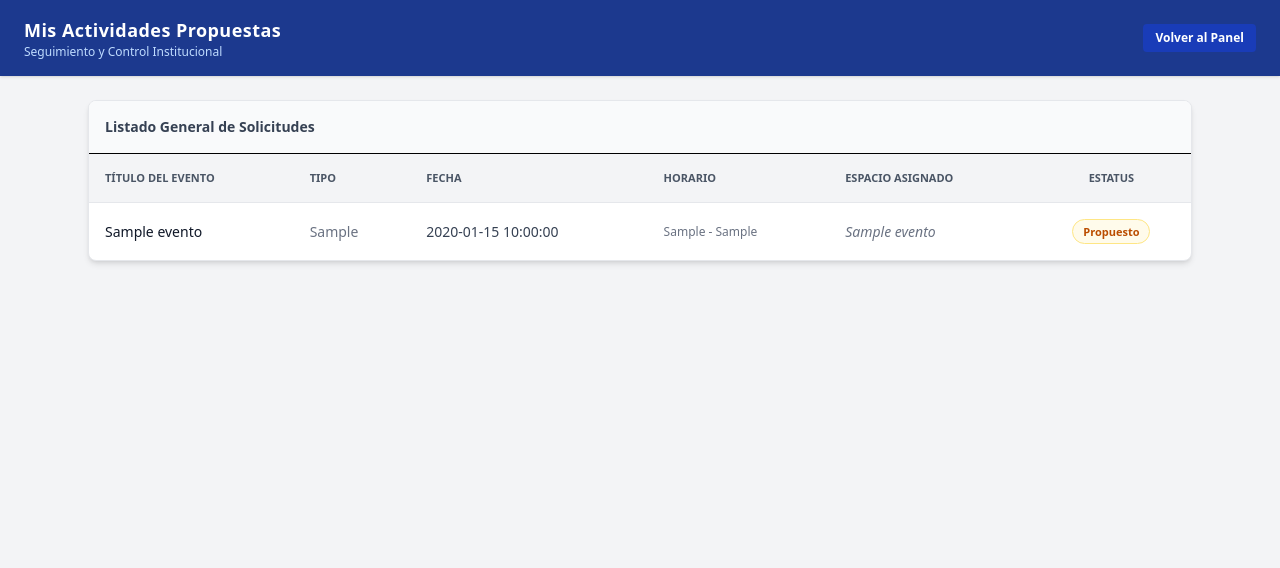
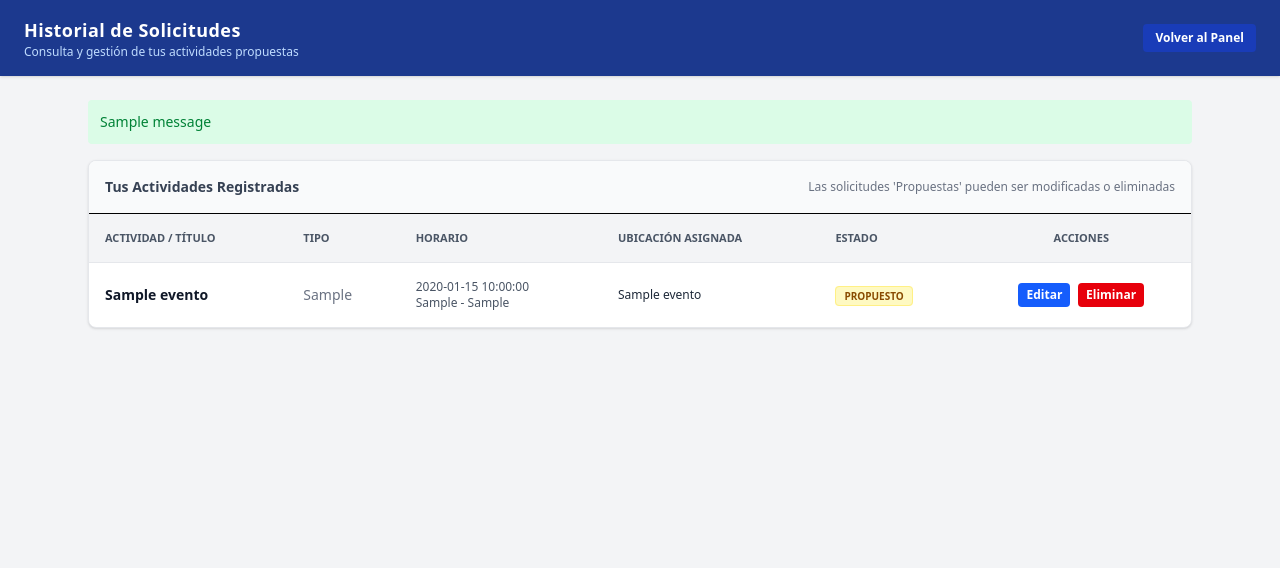
Before and after one commit to Yosismararcia/SGJC-FaCyT, a Flask app: template templates/historial.html in a window 1280 px wide. Shown: the top 568 px of the page. Run offline with Flask 3, Linux system fonts and the light colour scheme; the template is opened without the code that fills it: most values are stand-ins (such as "Sample title", 1, 10 or a date in 2020); one stand-in notice (Sample message) is shown.

Commit message:
feat: implement complete CRUD lifecycle for event proposals

```diff
--- a/main.py
+++ b/main.py
@@ -1,4 +1,3 @@
-#MODIFICADO PORQUE NO ME DEJABA DARLE CLICK AL BOTON DE CREAER EVENTO
 import os
 from flask import Flask, render_template, request, redirect, url_for, flash, session, jsonify
 import pymysql
@@ -38,7 +37,6 @@ def inicializar_base_de_datos():
             if cursor.execute("SELECT COUNT(*) AS total FROM estados;") and cursor.fetchone()['total'] == 0:
                 cursor.executemany("INSERT INTO estados (nombre) VALUES (%s);", [('Propuesto',), ('Solicitado',), ('Aprobado',), ('Cancelado',)])
 
-# Precarga de Espacios Físicos de la FaCyT si la tabla está vacía
             if cursor.execute("SELECT COUNT(*) AS total FROM espacios;") and cursor.fetchone()['total'] == 0:
                 espacios_facyt = [
                     ('Auditorio FaCyT', 'Auditorio', 150, 'Planta Baja, Edificio de Aulas'),
@@ -54,7 +52,6 @@ def inicializar_base_de_datos():
             ]
             cursor.executemany("INSERT IGNORE INTO personal_autorizado (cedula, correo_institucional, tipo_personal) VALUES (%s, %s, %s);", usuarios_autorizados)
 
-# ---------------CORRECCIÓN DE RAÍZ: Insertar solo si NO existe para mantener estable el ID autoincremental
             cursor.execute("SELECT id FROM usuarios WHERE correo = 'admin.facyt@uc.edu.ve';")
             if not cursor.fetchone():
                 cursor.execute("SELECT id FROM roles WHERE nombre = 'Admin';")
@@ -63,13 +60,6 @@ def inicializar_base_de_datos():
                 cursor.execute("INSERT INTO usuarios (nombre_completo, correo, password_hash, cedula, role_id) VALUES (%s, %s, %s, %s, %s);", ('Administrador de Pruebas', 'admin.facyt@uc.edu.ve', pass_hash, '12345678', role_id))
 
             conexion.commit()
-            """
-            cursor.execute("DELETE FROM usuarios WHERE correo = 'admin.facyt@uc.edu.ve';")
-            cursor.execute("SELECT id FROM roles WHERE nombre = 'Admin';")
-            role_id = cursor.fetchone()['id']
-            pass_hash = generate_password_hash('admin123')
-            cursor.execute("INSERT INTO usuarios (nombre_completo, correo, password_hash, cedula, role_id) VALUES (%s, %s, %s, %s, %s);", ('Administrador de Pruebas', 'admin.facyt@uc.edu.ve', pass_hash, '12345678', role_id))
-            conexion.commit()"""
     finally:
         conexion.close()
 
@@ -142,7 +132,6 @@ def register():
 
 @app.route('/proponer', methods=['GET', 'POST'])
 def proponer_evento():
-    # Protección de ruta: si no está logueado, va al login
     if 'usuario_id' in session:
         if request.method == 'POST':
             titulo = request.form['titulo'].strip()
@@ -152,7 +141,6 @@ def proponer_evento():
             hora_fin = request.form['hora_fin']
             creador_id = session['usuario_id']
 
-            # Validación básica de tiempos lógicos
             if hora_inicio >= hora_fin:
                 flash('Error: La hora de inicio debe ser anterior a la de culminación.', 'error')
                 return render_template('proponer.html')
@@ -160,10 +148,9 @@ def proponer_evento():
             conexion = obtener_conexion()
             try:
                 with conexion.cursor() as cursor:
-                    # Buscamos el ID asignado al estado por defecto 'Propuesto'
                     cursor.execute("SELECT id FROM estados WHERE nombre = 'Propuesto';")
                     estado_id = cursor.fetchone()['id']
-                    # Insertamos el evento ligando la propuesta al usuario actual
+
                     sql_evento = """
                         INSERT INTO eventos (titulo, tipo_actividad, fecha, hora_inicio, hora_fin, estado_id, creador_id)
                         VALUES (%s, %s, %s, %s, %s, %s, %s);
@@ -189,9 +176,8 @@ def ver_historial():
         eventos = []
         try:
             with conexion.cursor() as cursor:
-                # Consulta relacional con JOINs para traer los nombres del estado y del espacio
                 sql = """
-                    SELECT e.titulo, e.tipo_actividad, e.fecha, e.hora_inicio, e.hora_fin,
+                    SELECT e.id, e.titulo, e.tipo_actividad, e.fecha, e.hora_inicio, e.hora_fin,
                            est.nombre AS estado_nombre, esp.nombre AS espacio_nombre
                     FROM eventos e
                     JOIN estados est ON e.estado_id = est.id
@@ -201,8 +187,6 @@ def ver_historial():
                 """
                 cursor.execute(sql, (creador_id,))
                 eventos = cursor.fetchall()
-
-                # Conversión opcional de tiempos/fechas a string si es necesario para evitar problemas de tipos en Jinja2
                 for ev in eventos:
                     ev['fecha'] = str(ev['fecha'])
                     ev['hora_inicio'] = str(ev['hora_inicio'])
@@ -211,21 +195,91 @@ def ver_historial():
             flash(f'Error al cargar el historial: {str(e)}', 'error')
         finally:
             conexion.close()
-
         return render_template('historial.html', eventos=eventos)
     return redirect(url_for('login'))
 
-#----------- NUEVA MODIFICACION AGREGADA DE LOS ADMIN PENDIENTES
+@app.route('/evento/editar/<int:evento_id>', methods=['GET', 'POST'])
+def editar_evento(evento_id):
+    if 'usuario_id' in session:
+        conexion = obtener_conexion()
+        try:
+            with conexion.cursor() as cursor:
+                # Verificar pertenencia y estado (Solo se editan si están 'Propuestos')
+                cursor.execute("""
+                    SELECT e.*, est.nombre AS estado_nombre
+                    FROM eventos e
+                    JOIN estados est ON e.estado_id = est.id
+                    WHERE e.id = %s AND e.creador_id = %s;
+                """, (evento_id, session['usuario_id']))
+                evento = cursor.fetchone()
+
+                if not border or evento['estado_nombre'] != 'Propuesto':
+                    flash('No puedes modificar un evento que ya fue procesado o no te pertenece.', 'error')
+                    return redirect(url_for('ver_historial'))
+
+                if request.method == 'POST':
+                    titulo = request.form['titulo'].strip()
+                    tipo_actividad = request.form['tipo_actividad']
+                    fecha = request.form['fecha']
+                    hora_inicio = request.form['hora_inicio']
+                    hora_fin = request.form['hora_fin']
+
+                    if hora_inicio >= hora_fin:
+                        flash('Error: La hora de inicio debe ser anterior.', 'error')
+                        return redirect(url_for('editar_evento', evento_id=evento_id))
+
+                    cursor.execute("""
+                        UPDATE eventos
+                        SET titulo = %s, tipo_actividad = %s, fecha = %s, hora_inicio = %s, hora_fin = %s
+                        WHERE id = %s;
+                    """, (titulo, tipo_actividad, fecha, hora_inicio, hora_fin, evento_id))
+                    conexion.commit()
+                    flash('Propuesta actualizada correctamente.', 'success')
+                    return redirect(url_for('ver_historial'))
+
+                # Formatear datos para el HTML
+                evento['fecha'] = str(evento['fecha'])
+                evento['hora_inicio'] = str(evento['hora_inicio'])[:5]
+                evento['hora_fin'] = str(evento['hora_fin'])[:5]
+                return render_template('editar_eventos.html', evento=evento)
+        finally:
+            conexion.close()
+    return redirect(url_for('login'))
+
+@app.route('/evento/eliminar/<int:evento_id>')
+def eliminar_evento(evento_id):
+    if 'usuario_id' in session:
+        conexion = obtener_conexion()
+        try:
+            with conexion.cursor() as cursor:
+                # Comprobar seguridad antes de borrar
+                cursor.execute("""
+                    SELECT e.*, est.nombre AS estado_nombre
+                    FROM eventos e
+                    JOIN estados est ON e.estado_id = est.id
+                    WHERE e.id = %s AND e.creador_id = %s;
+                """, (evento_id, session['usuario_id']))
+                evento = cursor.fetchone()
+
+                if evento and evento['estado_nombre'] == 'Propuesto':
+                    cursor.execute("DELETE FROM eventos WHERE id = %s;", (evento_id,))
+                    conexion.commit()
+                    flash('La propuesta ha sido eliminada permanentemente.', 'success')
+                else:
+                    flash('No puedes eliminar este evento.', 'error')
+        finally:
+            conexion.close()
+        return redirect(url_for('ver_historial'))
+    return redirect(url_for('login'))
+
 @app.route('/admin/pendientes')
 def admin_pendientes():
-    # Seguridad: Solo los Admin pueden entrar aquí
     if 'usuario_id' in session and session.get('rol') == 'Admin':
         conexion = obtener_conexion()
         solicitudes = []
         espacios = []
         try:
             with conexion.cursor() as cursor:
-                # 1. Buscar eventos con estatus 'Propuesto'
                 sql_solicitudes = """
                     SELECT e.id, e.titulo, e.tipo_actividad, e.fecha, e.hora_inicio, e.hora_fin,
                            u.nombre_completo AS solicitante, u.cedula
@@ -242,7 +296,6 @@ def admin_pendientes():
                     s['hora_inicio'] = str(s['hora_inicio'])
                     s['hora_fin'] = str(s['hora_fin'])
 
-                # 2. Buscar espacios físicos disponibles para llenar el menú desplegable
                 cursor.execute("SELECT id, nombre, capacidad FROM espacios ORDER BY nombre ASC;")
                 espacios = cursor.fetchall()
         finally:
@@ -261,11 +314,7 @@ def procesar_solicitud(evento_id):
                 if accion == 'aprobar':
                     cursor.execute("SELECT id FROM estados WHERE nombre = 'Aprobado';")
                     estado_id = cursor.fetchone()['id']
-                    # Se actualiza el evento con el espacio seleccionado y el nuevo estatus
-                    cursor.execute(
-                        "UPDATE eventos SET estado_id = %s, espacio_id = %s WHERE id = %s;",
-                        (estado_id, espacio_id, evento_id)
-                    )
+                    cursor.execute("UPDATE eventos SET estado_id = %s, espacio_id = %s WHERE id = %s;", (estado_id, espacio_id, evento_id))
                     flash('Evento aprobado correctamente con espacio asignado.', 'success')
                 elif accion == 'cancelar':
                     cursor.execute("SELECT id FROM estados WHERE nombre = 'Cancelado';")
@@ -287,151 +336,3 @@ def logout():
 if __name__ == '__main__':
     port = int(os.environ.get("PORT", 5000))
     app.run(host='0.0.0.0', port=port)
-
-
-
-
-
-
-
-
-
-
-
-
-
-
-
-
-
-
-
-
-
-
-
-
-
-
-
-
-
-
-
-"""from flask import Flask, jsonify
-from flask_sqlalchemy import SQLAlchemy
-import os
-
-app = Flask(__name__)
-
-# 1. Recuperamos las variables que configuraste en Render (u tu .env local)
-DB_USER = os.environ.get("DB_USER")
-DB_PASSWORD = os.environ.get("DB_PASSWORD")
-DB_HOST = os.environ.get("DB_HOST")
-DB_PORT = os.environ.get("DB_PORT", "3306")
-DB_NAME = os.environ.get("DB_NAME", "defaultdb")
-
-# 2. Armamos la URL de conexión adaptada para Aiven MySQL utilizando SSL nativo
-# Usamos ssl_verify_cert=True y el llavero de certificados por defecto de Linux (/etc/ssl/certs/ca-certificates.crt)
-DATABASE_URL = f"mysql+pymysql://{DB_USER}:{DB_PASSWORD}@{DB_HOST}:{DB_PORT}/{DB_NAME}?ssl_ca=/etc/ssl/certs/ca-certificates.crt"
-
-app.config['SQLALCHEMY_DATABASE_URL'] = DATABASE_URL
-app.config['SQLALCHEMY_TRACK_MODIFICATIONS'] = False
-
-db = SQLAlchemy(app)
-
-@app.route('/')
-def home():
-    try:
-        # Hacemos una consulta rápida de prueba a la base de datos para verificar conexión
-        db.session.execute('SELECT 1')
-        db_status = "Conexión exitosa a Aiven MySQL"
-    except Exception as e:
-        db_status = f"Error de conexión: {str(e)}"
-
-    return jsonify({
-        "status": "ok",
-        "message": "Backend corriendo en Render con Flask",
-        "database_status": db_status
-    })
-
-if __name__ == '__main__':
-    port = int(os.environ.get("PORT", 5000))
-    app.run(host='0.0.0.0', port=port)
-
-
-"""
-
-
-
-
-
-
-
-
-
-
-
-
-
-
-
-
-
-
-
-
-
-
-
-
-
-
-
-
-
-
-
-
-
-
-
-
-
-
-
-
-
-
-
-
-
-
-
-
-
-
-
-
-
-
-
-
-
-"""from flask import Flask, jsonify
-import os
-
-app = Flask(__name__)
-
-@app.route('/')
-def home():
-    return jsonify({
-        "status": "ok",
-        "message": "Backend corriendo en Render con Flask con éxito"
-    })
-
-if __name__ == '__main__':
-    # Esto es solo para correrlo local en WSL2
-    port = int(os.environ.get("PORT", 5000))
-    app.run(host='0.0.0.0', port=port, debug=True)
-"""
--- a/templates/historial.html
+++ b/templates/historial.html
@@ -3,7 +3,7 @@
 <head>
     <meta charset="UTF-8">
     <meta name="viewport" content="width=device-width, initial-scale=1.0">
-    <title>SGC-FaCyT - Historial de Eventos</title>
+    <title>SGC-FaCyT - Mi Historial</title>
     <script src="https://cdn.jsdelivr.net/npm/@tailwindcss/browser@4"></script>
 </head>
 <body class="bg-gray-100 min-h-screen flex flex-col justify-between">
@@ -11,58 +11,89 @@
     <!-- Navbar -->
     <nav class="bg-blue-900 text-white px-6 py-4 flex justify-between items-center shadow">
         <div>
-            <h1 class="text-lg font-bold tracking-wide">Mis Actividades Propuestas</h1>
-            <p class="text-xs text-blue-200">Seguimiento y Control Institucional</p>
+            <h1 class="text-lg font-bold tracking-wide">Historial de Solicitudes</h1>
+            <p class="text-xs text-blue-200">Consulta y gestión de tus actividades propuestas</p>
         </div>
         <a href="{{ url_for('home') }}" class="bg-blue-800 hover:bg-blue-700 text-white px-3 py-1.5 rounded text-xs font-semibold transition">
             Volver al Panel
         </a>
     </nav>
 
-    <!-- Tabla de Contenido -->
+    <!-- Contenido -->
     <main class="flex-grow p-6 max-w-6xl w-full mx-auto">
-        <div class="bg-white rounded-lg shadow-md border border-gray-200 overflow-hidden">
-            <div class="p-4 border-b bg-gray-50">
-                <h3 class="font-bold text-gray-700 text-sm">Listado General de Solicitudes</h3>
+
+        {% with messages = get_flashed_messages(with_categories=true) %}
+            {% if messages %}
+                {% for category, message in messages %}
+                    <div class="mb-4 p-3 rounded text-sm {% if category == 'error' %}bg-red-100 text-red-700{% else %}bg-green-100 text-green-700{% endif %}">
+                        {{ message }}
+                    </div>
+                {% endfor %}
+            {% endif %}
+        {% endwith %}
+
+        <div class="bg-white rounded-lg shadow border border-gray-200 overflow-hidden">
+            <div class="p-4 bg-gray-50 border-b flex justify-between items-center">
+                <h3 class="font-bold text-gray-700 text-sm">Tus Actividades Registradas</h3>
+                <span class="text-xs text-gray-500">Las solicitudes 'Propuestas' pueden ser modificadas o eliminadas</span>
             </div>
 
             <div class="overflow-x-auto">
                 <table class="w-full text-left border-collapse text-sm">
                     <thead>
                         <tr class="bg-gray-100 text-gray-600 font-semibold uppercase text-[11px] border-b border-gray-200">
-                            <th class="p-4">Título del Evento</th>
+                            <th class="p-4">Actividad / Título</th>
                             <th class="p-4">Tipo</th>
-                            <th class="p-4">Fecha</th>
                             <th class="p-4">Horario</th>
-                            <th class="p-4">Espacio Asignado</th>
-                            <th class="p-4 text-center">Estatus</th>
+                            <th class="p-4">Ubicación Asignada</th>
+                            <th class="p-4">Estado</th>
+                            <th class="p-4 text-center">Acciones</th>
                         </tr>
                     </thead>
-                    <tbody class="divide-y divide-gray-200 text-gray-700">
+                    <tbody class="divide-y divide-gray-200">
                         {% if eventos %}
-                            {% for evento in eventos %}
+                            {% for ev in eventos %}
                             <tr class="hover:bg-gray-50/50">
-                                <td class="p-4 font-medium text-gray-900">{{ evento.titulo }}</td>
-                                <td class="p-4 text-gray-500">{{ evento.tipo_actividad }}</td>
-                                <td class="p-4 whitespace-nowrap">{{ evento.fecha }}</td>
-                                <td class="p-4 whitespace-nowrap text-xs text-gray-500">{{ evento.hora_inicio }} - {{ evento.hora_fin }}</td>
-                                <td class="p-4 italic text-gray-500">
-                                    {{ evento.espacio_nombre if evento.espacio_nombre else 'Por asignar (En revisión)' }}
+                                <td class="p-4 font-semibold text-gray-900">{{ ev.titulo }}</td>
+                                <td class="p-4 text-gray-500">{{ ev.tipo_actividad }}</td>
+                                <td class="p-4 text-xs text-gray-600">
+                                    <div class="font-medium">{{ ev.fecha }}</div>
+                                    <div>{{ ev.hora_inicio }} - {{ ev.hora_fin }}</div>
                                 </td>
-                                <td class="p-4 text-center whitespace-nowrap">
-                                    <span class="inline-block text-[11px] font-bold px-2.5 py-1 rounded-full border
-                                        {% if evento.estado_nombre == 'Propuesto' %} bg-amber-50 text-amber-700 border-amber-200
-                                        {% elif evento.estado_nombre == 'Aprobado' %} bg-green-50 text-green-700 border-green-200
-                                        {% else %} bg-red-50 text-red-700 border-red-200 {% endif %}">
-                                        {{ evento.estado_nombre }}
-                                    </span>
+                                <td class="p-4 text-xs">
+                                    {% if ev.espacio_nombre %}
+                                        <span class="text-gray-800 font-medium">{{ ev.espacio_nombre }}</span>
+                                    {% else %}
+                                        <span class="text-gray-400 italic">Por asignar (En revisión)</span>
+                                    {% endif %}
+                                </td>
+                                <td class="p-4 whitespace-nowrap">
+                                    {% if ev.estado_nombre == 'Propuesto' %}
+                                        <span class="bg-yellow-100 text-yellow-800 font-bold text-[10px] px-2 py-0.5 rounded border border-yellow-200 uppercase">Propuesto</span>
+                                    {% elif ev.estado_nombre == 'Aprobado' %}
+                                        <span class="bg-green-100 text-green-800 font-bold text-[10px] px-2 py-0.5 rounded border border-green-200 uppercase">Aprobado</span>
+                                    {% else %}
+                                        <span class="bg-red-100 text-red-800 font-bold text-[10px] px-2 py-0.5 rounded border border-red-200 uppercase">Cancelado</span>
+                                    {% endif %}
+                                </td>
+                                <td class="p-4 text-center whitespace-nowrap space-x-1">
+                                    {% if ev.estado_nombre == 'Propuesto' %}
+                                        <a href="{{ url_for('editar_evento', evento_id=ev.id) }}" class="bg-blue-600 hover:bg-blue-700 text-white px-2 py-1 rounded text-xs font-semibold transition inline-block">
+                                            Editar
+                                        </a>
+                                        <a href="{{ url_for('eliminar_evento', evento_id=ev.id) }}" class="bg-red-600 hover:bg-red-700 text-white px-2 py-1 rounded text-xs font-semibold transition inline-block" onclick="return confirm('¿Seguro que deseas eliminar esta propuesta permanentemente?');">
+                                            Eliminar
+                                        </a>
+                                    {% else %}
+                                        <span class="text-xs text-gray-400 italic">Bloqueado</span>
+                                    {% endif %}
                                 </td>
                             </tr>
                             {% endfor %}
                         {% else %}
                             <tr>
-                                <td colspan="6" class="p-8 text-center text-gray-400 italic">
-                                    No has registrado ninguna propuesta de actividad todavía.
+                                <td colspan="6" class="p-8 text-center text-gray-400 italic bg-gray-50/30">
+                                    Aún no has propuesto ninguna actividad.
                                 </td>
                             </tr>
                         {% endif %}
@@ -71,6 +102,7 @@
             </div>
         </div>
     </main>
+
     <footer class="bg-gray-800 text-gray-400 text-center py-4 text-xs">
         Universidad de Carabobo — FaCyT 2026
     </footer>
```
Also changed, not shown: templates/editar_eventos.html (added, +82 -0 lines).
